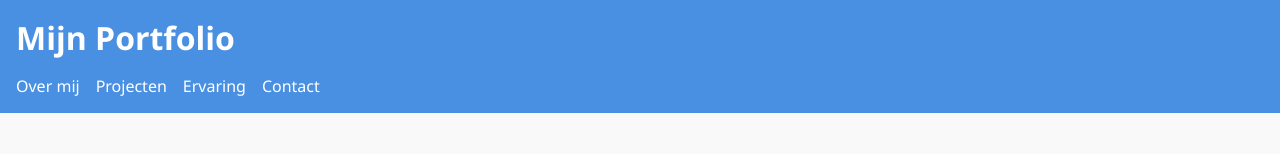
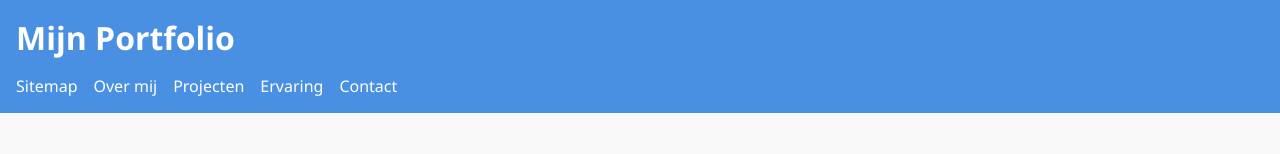
Before and after one commit to glidglod33/glidglod33.github.io, a plain HTML site: page portfolio/index.html in a window 1280 px wide. Shown: the top 154 px of the page. Drawn offline with Linux system fonts and the light colour scheme.

Commit message:
Update index.html

```diff
--- a/portfolio/index.html
+++ b/portfolio/index.html
@@ -12,6 +12,7 @@
     <h1>Mijn Portfolio</h1>
     <nav class="header__nav">
       <ul>
+        <li><a href="../portfolio/sitemap.html">Sitemap</a></li>
         <li><a href="#over">Over mij</a></li>
         <li><a href="#projecten">Projecten</a></li>
         <li><a href="#ervaring">Ervaring</a></li>
```
